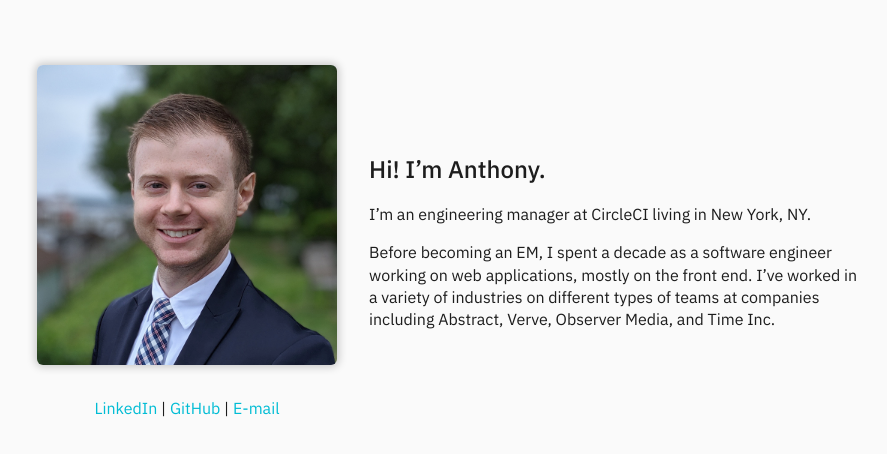
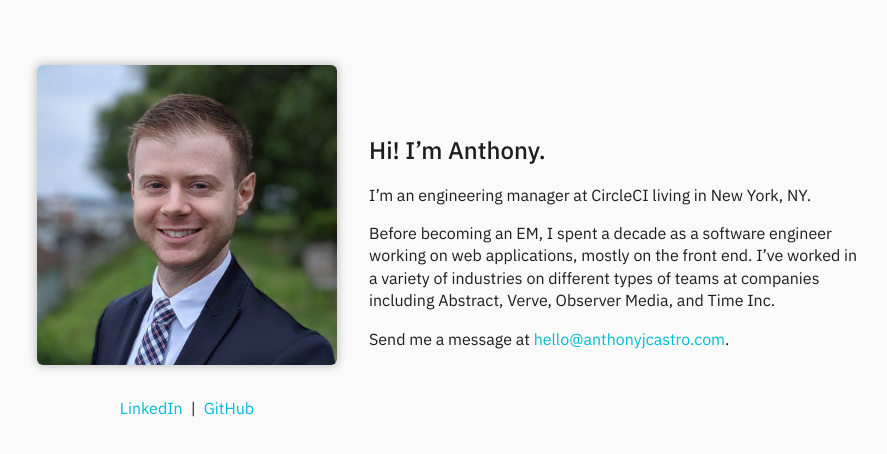
Before and after one commit to anthony-j-castro/anthonyjcastro-dot-com, a React (Create React App) app: page / in a window 1280 px wide. Shown: the part 158-612 px from the top of the page, without its empty margins (187-1074 px from the left). Built offline with nearby package versions, Linux system fonts and the light colour scheme; no server answers.

Commit message:
Fix layout issues on smaller screens

```diff
--- a/src/components/App/index.tsx
+++ b/src/components/App/index.tsx
@@ -1,9 +1,11 @@
 import React, { useEffect } from "react";
 import {
+  Container,
   CopyColumn,
   GreetingParagraph,
   Main,
   Paragraph,
+  Separator,
   SocialLinks,
 } from "./styled";
 import analytics from "../../analytics";
@@ -16,6 +18,7 @@ const App = () => {
   }, []);
 
   return (
+    <Container>
       <Main>
         <div>
           <Portrait />
@@ -29,8 +32,8 @@ const App = () => {
               rel="noreferrer"
             >
               LinkedIn
-          </Link>{" "}
-          |{" "}
+            </Link>
+            <Separator>|</Separator>
             <Link
               href="https://github.com/anthony-j-castro"
               onClick={() => {
@@ -40,17 +43,6 @@ const App = () => {
               rel="noreferrer"
             >
               GitHub
-          </Link>{" "}
-          |{" "}
-          <Link
-            href="mailto:hello@anthonyjcastro.com"
-            onClick={() => {
-              analytics.track("clicked_email_link");
-            }}
-            target="_blank"
-            rel="noreferrer"
-          >
-            E-mail
             </Link>
           </SocialLinks>
         </div>
@@ -60,13 +52,28 @@ const App = () => {
             I’m an engineering manager at CircleCI living in New York, NY.
           </Paragraph>
           <Paragraph>
-          Before becoming an EM, I spent a decade as a software engineer working
-          on web applications, mostly on the front end. I’ve worked in a variety
-          of industries on different types of teams at companies including
-          Abstract, Verve, Observer Media, and Time Inc.
+            Before becoming an EM, I spent a decade as a software engineer
+            working on web applications, mostly on the front end. I’ve worked in
+            a variety of industries on different types of teams at companies
+            including Abstract, Verve, Observer Media, and Time Inc.
+          </Paragraph>
+          <Paragraph>
+            Send me a message at{" "}
+            <Link
+              href="mailto:hello@anthonyjcastro.com"
+              onClick={() => {
+                analytics.track("clicked_email_link");
+              }}
+              target="_blank"
+              rel="noreferrer"
+            >
+              hello@anthonyjcastro.com
+            </Link>
+            .
           </Paragraph>
         </CopyColumn>
       </Main>
+    </Container>
   );
 };
 
--- a/src/components/App/styled.ts
+++ b/src/components/App/styled.ts
@@ -1,15 +1,22 @@
 import styled from "styled-components";
 
 const MOBILE_MAX_WIDTH = "600px";
-const MAIN_MARGIN = "32px";
 
-export const Main = styled.main`
-  width: calc(100vw - (2 * ${MAIN_MARGIN}));
-  height: calc(100vh - (2 * ${MAIN_MARGIN}));
+export const Container = styled.div`
+  min-width: 100%;
+  min-height: 100%;
   display: flex;
   align-items: center;
   justify-content: center;
-  margin: ${MAIN_MARGIN};
+  padding: 32px;
+`;
+
+export const Main = styled.main`
+  width: 100%;
+  height: 100%;
+  display: flex;
+  align-items: center;
+  justify-content: center;
 
   @media (max-width: ${MOBILE_MAX_WIDTH}) {
     flex-direction: column;
@@ -21,6 +28,10 @@ export const SocialLinks = styled.div`
   margin-top: 32px;
 `;
 
+export const Separator = styled.span`
+  margin: 0 8px;
+`;
+
 export const CopyColumn = styled.div`
   flex: 1;
   min-width: min(500px, 50vw);
@@ -30,6 +41,8 @@ export const CopyColumn = styled.div`
   @media (max-width: ${MOBILE_MAX_WIDTH}) {
     margin-top: 32px;
     margin-left: 0;
+    width: 100%;
+    max-width: 400px;
   }
 `;
 
--- a/src/index.css
+++ b/src/index.css
@@ -1,6 +1,13 @@
 @import url('https://fonts.googleapis.com/css2?family=IBM+Plex+Sans:wght@400;500&display=swap');
 
+html {
+  width: 100%;
+  height: 100%;
+}
+
 body {
+  width: 100%;
+  height: 100%;
   margin: 0;
   font-size: 16px;
   font-family: 'IBM Plex Sans', sans-serif;
@@ -11,3 +18,8 @@ body {
   color: #1d1d1d;
   background-color: #fafafa;
 }
+
+#root {
+  width: 100%;
+  height: 100%;
+}
```
Also changed, not shown: .eslintrc.js. Lines whose indentation alone changed are shown as unchanged.
